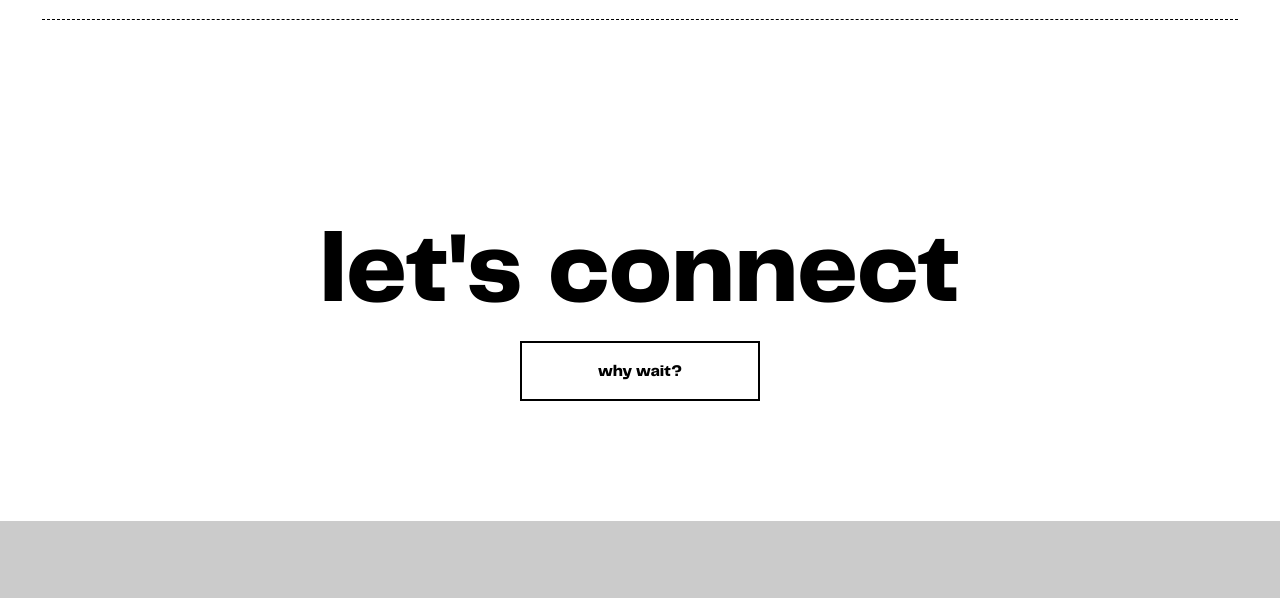
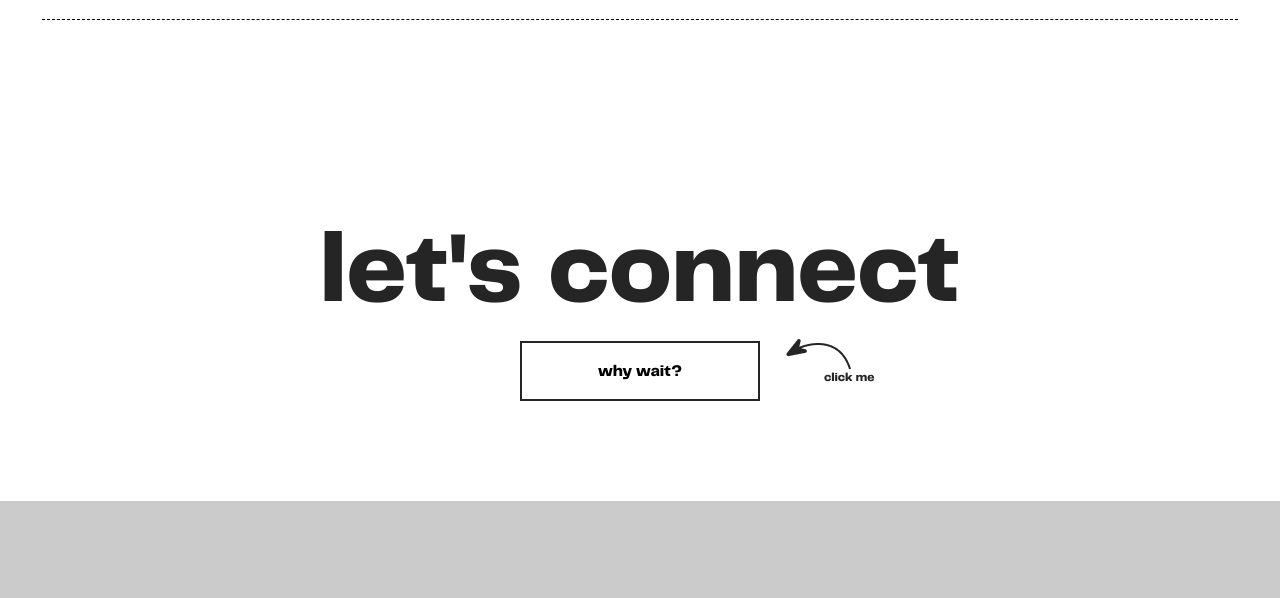
Before and after one commit to sanderdehaar/portfolio-sm3, a plain HTML site: page index.html in a window 1280 px wide. Shown: the part 1555-2153 px from the top of the page. Drawn offline with nearby package versions, Linux system fonts and the light colour scheme; a script that the page names is missing; a web font is replaced by a local one.

Commit message:
Updated contact section.

```diff
--- a/css/hero/contact.css
+++ b/css/hero/contact.css
@@ -10,10 +10,12 @@
 }
 
 #hero-contact .container {
+    position: relative;
     text-align: center;
     display: flex;
     justify-content: space-between;
     flex-direction: column;
+    align-items: center;
     width: 100%;
     gap: 35px;
 }
@@ -21,18 +23,49 @@
 #hero-contact .container h2 {
     font-size: 160px;
     font-family: var(--heading);
+    color: var(--dark_gray);
     white-space: nowrap;
 }
 
-#hero-contact .container button {
+#hero-contact .container a {
+    width: max-content;
+    margin-top: -20px;
+}
+
+#hero-contact .container a button {
     position: relative;
-    top: -20px;
     width: 240px;
     height: 60px;
-    border: 2px solid var(--black);
+    border: 2px solid var(--dark_gray);
     background-color: transparent;
     font-size: var(--text_medium);
     font-family: var(--heading);
+    transition: color 0.2s, background-color 0.2s;
+}
+
+#hero-contact .container a button:hover {
+    cursor: pointer;
+    background-color: var(--dark_gray);
+    color: var(--white);
+}
+
+#hero-contact .container img {
+    position: absolute;
+    bottom: 117px;
+    margin-left: 380px;
+    animation: upAndDown 1.5s infinite;
+}
+
+@keyframes upAndDown {
+    0% {
+        bottom: 117px
+    }
+    50% {
+        bottom: 125px;
+    }
+    100% {
+        bottom: 117px
+    }
 }
 
 /* NEDIA QUERIES */
@@ -52,11 +85,16 @@
         width: 100%;
         font-size: 70px;
     }
+    #hero-contact .container a {
+        margin-top: 0px;
+    }
     #hero-contact .container button {
-    padding: 15px;
-    width: 180px;
-    top: 0;
-}
+        padding: 15px;
+        width: 180px;
+    }
+    #hero-contact .container img {
+        display: none;
+    }
 }
 @media only screen and (max-width: 750px) {
         #hero-contact .container h2 {
@@ -64,10 +102,7 @@
     }
 }
 @media only screen and (max-width: 650px) {
-        #hero-contact .container h2 {
+    #hero-contact .container h2 {
         font-size: var(--heading-big);
     }
 }
-@media only screen and (max-width: 450px) {
-
-}
--- a/index.html
+++ b/index.html
@@ -159,7 +159,8 @@
         <section id="hero-contact">
             <div class="container">
                 <h2>let's connect</h2>
-                <a href=""><button>why wait?</button></a>
+                <a href="" cursor-class="navigation"><button>why wait?</button></a>
+                <img src="./assets/images/click_me.png" />
             </div>
         </section>
     </main>
```
Also changed, not shown: assets/images/click_me.png (added), assets/images/helmet (1).png (deleted), assets/images/helmet.png (deleted).
